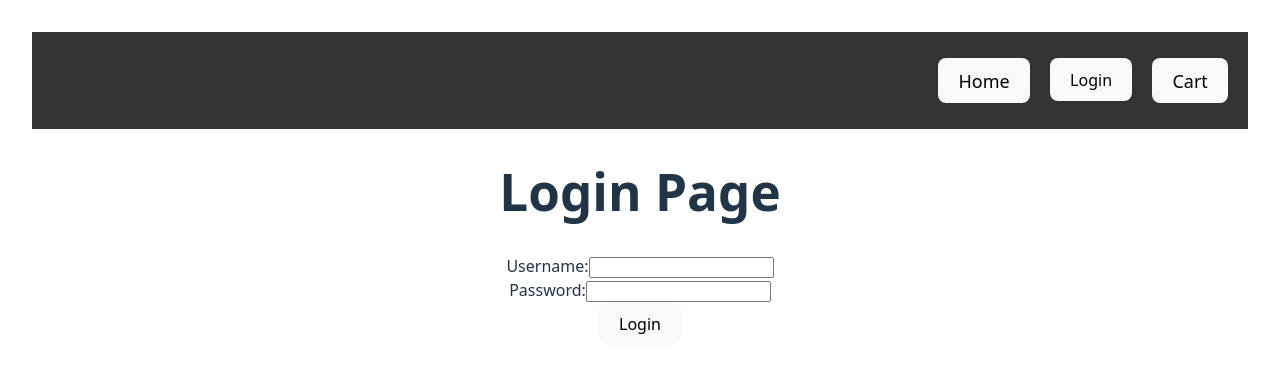
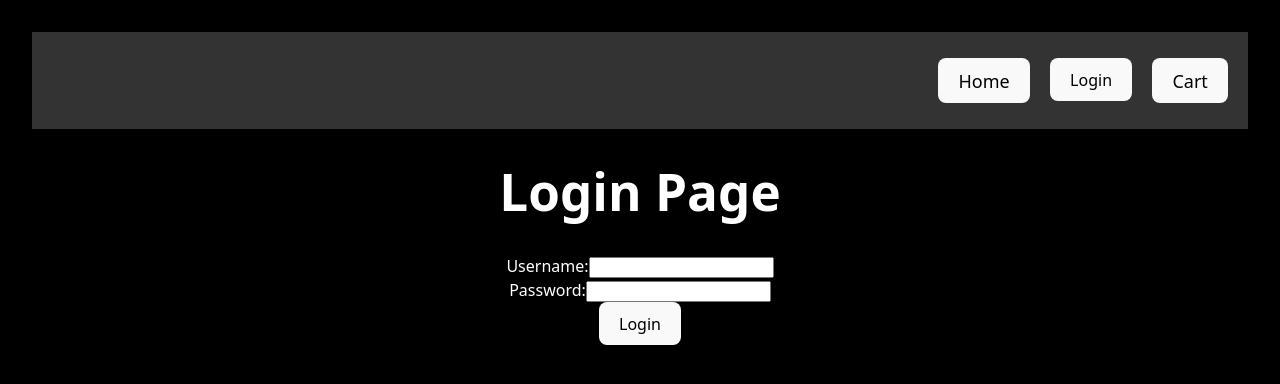
Before and after one commit to blex03/Travelers-Capstone, a React (Vite) app in the folder client/: page /login in a window 1280 px wide. Shown: the top 384 px of the page. Built offline with nearby package versions, Linux system fonts and the light colour scheme.

Commit message:
made text white

```diff
--- a/client/src/CartItem.css
+++ b/client/src/CartItem.css
@@ -6,6 +6,7 @@
     border: 1px solid #ccc;
     padding: 10px;
     margin: 10px 0;
+    background-color: white;
 }
 
 .cart-item h3 {
--- a/client/src/components/Categories.jsx
+++ b/client/src/components/Categories.jsx
@@ -70,7 +70,7 @@ export const Categories = () => {
 
     return(
         <>
-            <h2>Categories</h2>
+            <h2 style={{color: 'white'}}>Categories</h2>
             <div style={containerStyle}>
                 <button style={productStyle} onClick={fetchWeapons}>
                     <p>Weapons</p>
--- a/client/src/components/Featured.jsx
+++ b/client/src/components/Featured.jsx
@@ -32,7 +32,7 @@ export const Featured = () => {
 
     return(
         <>
-            <h2>Featured Products!</h2>
+            <h2 style={{color: 'white'}}>Featured Products!</h2>
             <div style={containerStyle}>
                 {featuredProducts.map((product) => (<Product key={product._id} data={product}/>))}
             </div>
--- a/client/src/components/Login.jsx
+++ b/client/src/components/Login.jsx
@@ -47,7 +47,7 @@ export const Login = () => {
             <h1>Login Page</h1>
             <form onSubmit={handleLogin}>
                 <div>
-                    <label htmlFor="username">Username:</label>
+                    <label style={{color: 'white'}} htmlFor="username">Username:</label>
                     <input
                         type="text"
                         id="username"
@@ -57,7 +57,7 @@ export const Login = () => {
                     />
                 </div>
                 <div>
-                    <label htmlFor="password">Password:</label>
+                    <label style={{color: 'white'}} htmlFor="password">Password:</label>
                     <input
                         type="password"
                         id="password"
--- a/client/src/components/Product.jsx
+++ b/client/src/components/Product.jsx
@@ -43,6 +43,7 @@ export const Product = (props) => {
         alignItems: 'center',
         padding: '10px',
         boxShadow: '0 4px 8px rgba(0, 0, 0, 0.1)',
+        backgroundColor: 'white'
     };
 
     const buttonStyle = {
--- a/client/src/index.css
+++ b/client/src/index.css
@@ -33,7 +33,10 @@ body {
 h1 {
   font-size: 3.2em;
   line-height: 1.1;
+  color: white;
 }
+
+
 
 button {
   border-radius: 8px;
@@ -57,7 +60,7 @@ button:focus-visible {
 @media (prefers-color-scheme: light) {
   :root {
     color: #213547;
-    background-color: #ffffff;
+    background-color: #000000;
   }
   a:hover {
     color: #747bff;
```
